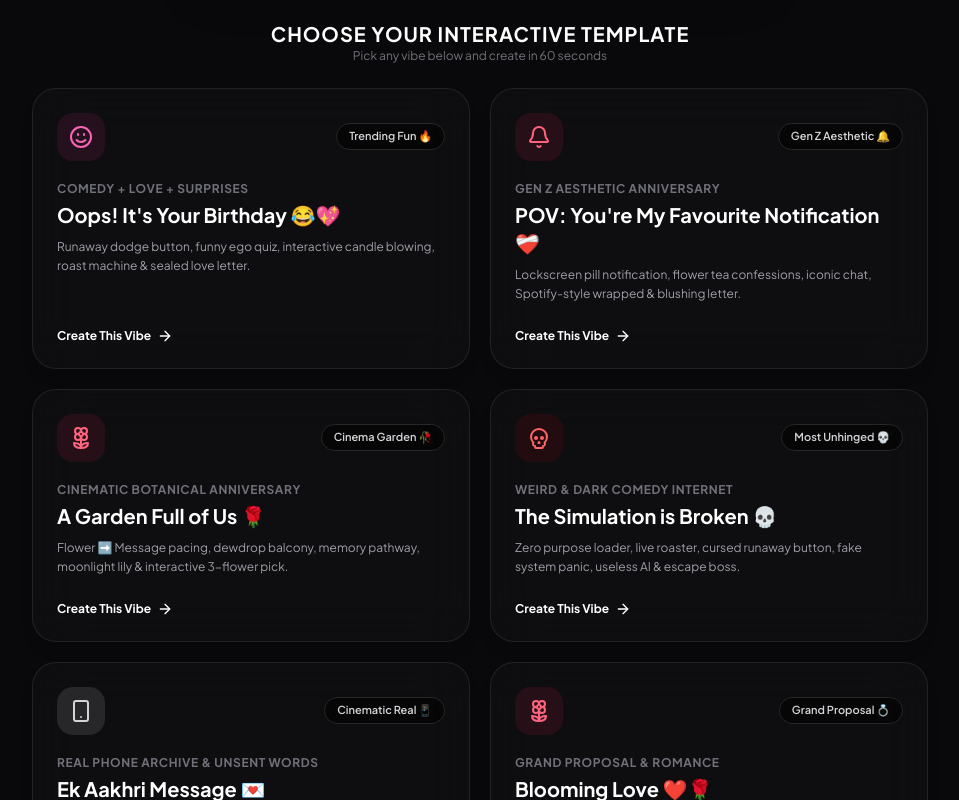
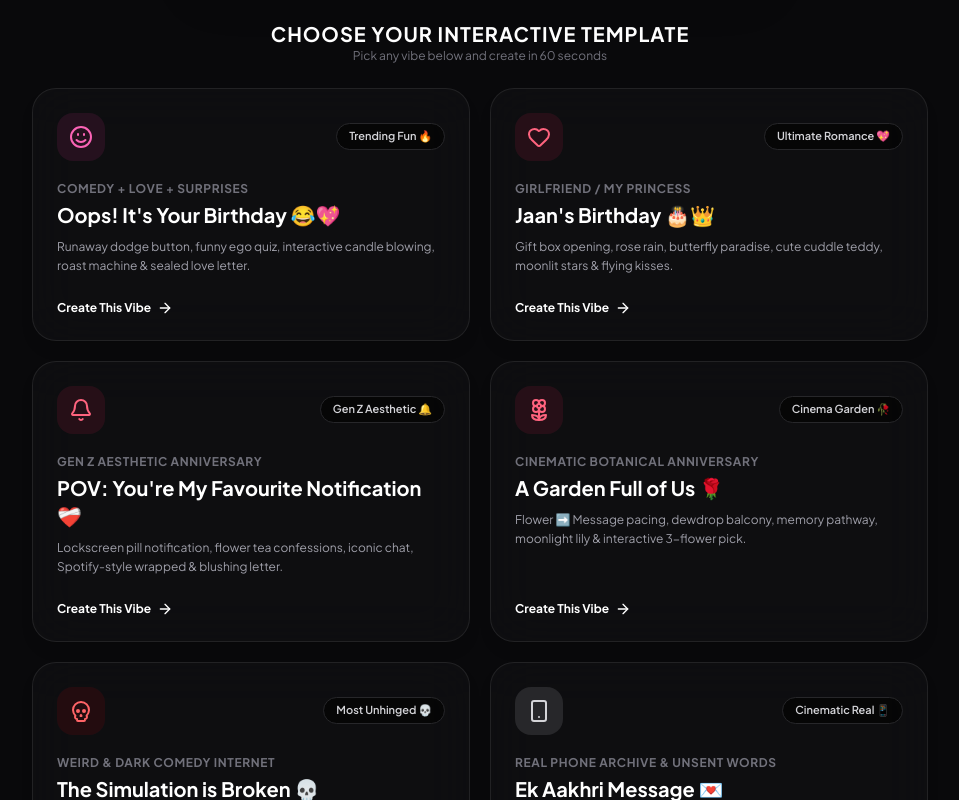
Before and after one commit to sameerkhan86926-a11y/vibe-wish, a Next.js app: page / in a window 1280 px wide. Shown: the part 680-1480 px from the top of the page, without its empty margins (160-1119 px from the left). Built offline with nearby package versions, Linux system fonts and the light colour scheme; a web font is replaced by a local one.

Commit message:
Update page.tsx

```diff
--- a/src/app/page.tsx
+++ b/src/app/page.tsx
@@ -29,6 +29,19 @@ const TEMPLATES = [
     icon: Smile,
     iconColor: "text-pink-400 bg-pink-500/10",
   },
+    {
+    id: "jaan",
+    title: "Jaan's Birthday 🎂👑",
+    target: "Girlfriend / My Princess",
+    description: "Gift box opening, rose rain, butterfly paradise, cute cuddle teddy, moonlit stars & flying kisses.",
+    badge: "Ultimate Romance 💖",
+    href: "/create/jaan",
+    border: "hover:border-rose-500/50",
+    glow: "group-hover:shadow-rose-500/20",
+    icon: Heart,
+    iconColor: "text-rose-400 bg-rose-500/10",
+  },
+
   {
     id: "notification",
     title: "POV: You're My Favourite Notification ❤️‍🩹",
```
